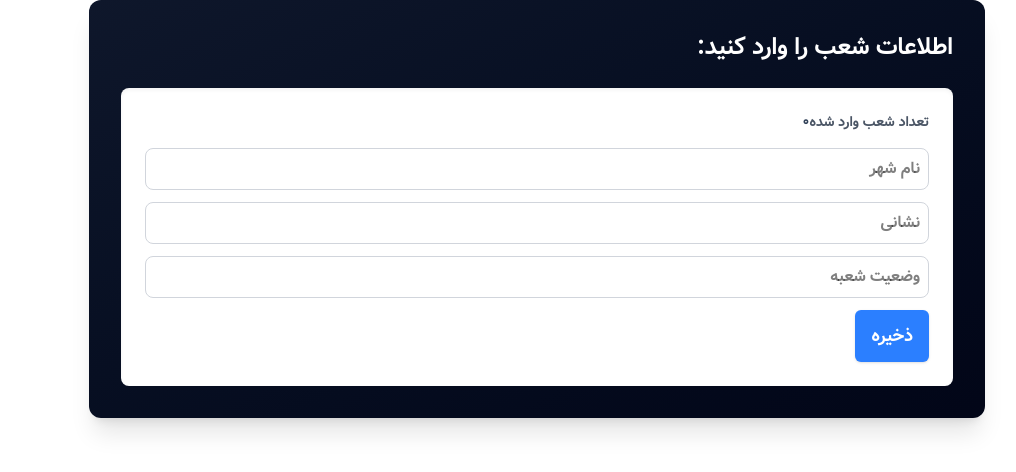
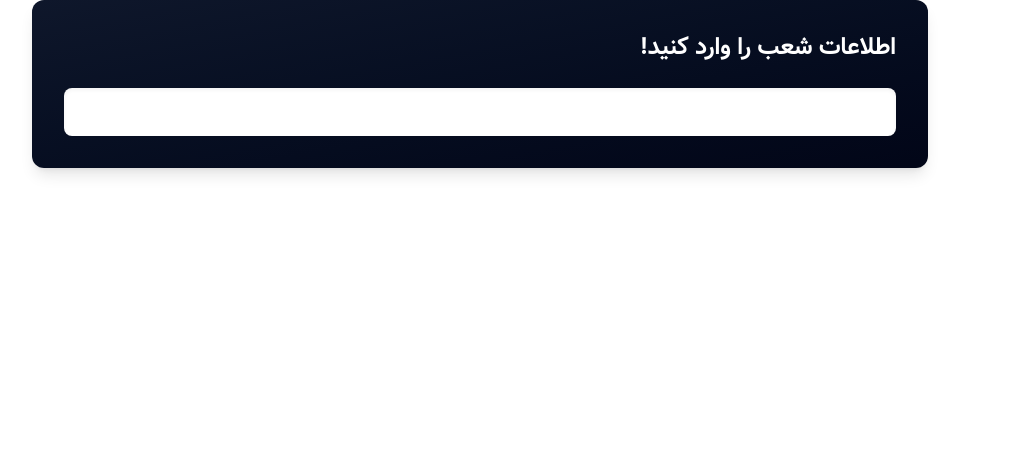
Before and after one commit to frau-azadeh/mini-crm, a Next.js app: page /branch in a window 1280 px wide. Shown: the top 472 px of the page, without its empty margins (223-1239 px from the left). Built offline with nearby package versions, Linux system fonts and the light colour scheme.

Commit message:
add type

```diff
--- a/src/app/components/Branch/AddBranch.tsx
+++ b/src/app/components/Branch/AddBranch.tsx
@@ -1,76 +1,23 @@
-"use client";
+import { Branch } from '@/types/types'
+import React, { useState } from 'react'
 
-import React, { useCallback, useMemo, useState } from "react";
+const AddBranch:React.FC = () => {
 
-import { Branch } from "@/types/types";
+  const[branch, setBranch] = useState<Branch[]>([])
+  const[form, setForm] = useState<Omit<Branch, "id">>({
+    city:"",
+    phone:"",
+    address:"",
+    status:""
+  })
+  return (
+    <div className='mx-auto max-w-4xl bg-gradient-to-br from-slate-900 to-slate-950 shadow-lg rounded-xl md:p-8'>
+      <h2 className='font-bold text-white text-xl md:text-2xl mb-6'>اطلاعات شعب را وارد کنید!</h2>
+      <div className='bg-white rounded-lg p-6 shadow-inner'>
 
-import Button from "../ui/Button";
-
-const AddBranch: React.FC = () => {
-  const [branch, setBranch] = useState<Branch[]>([]);
-  const [form, setForm] = useState<Omit<Branch, "id">>({
-    city: "",
-    phone: "",
-    address: "",
-    status: "",
-  });
-
-  const handleChange = useCallback((e: React.ChangeEvent<HTMLInputElement>) => {
-    const { name, value } = e.target;
-    setForm((prev) => ({ ...prev, [name]: value }));
-  }, []);
-
-  const handleAdd = useCallback(() => {
-    if (!form.city.trim()) return;
-
-    const newBranch: Branch = {
-      id: Date.now().toString(),
-      ...form,
-    };
-    setBranch((prev) => [...prev, newBranch]);
-    setForm({ city: "", phone: "", address: "", status: "" });
-  }, [form]);
-
-  const countBranch = useMemo(() => branch.length, [branch]);
-
-  return (
-    <div className="mx-auto max-w-4xl bg-gradient-to-br from-slate-900 to-slate-950 shadow-xl rounded-xl p-6 md:p-8">
-      <h2 className="font-bold text-white text-xl md:text-2xl mb-6">
-        اطلاعات شعب را وارد کنید:
-      </h2>
-      <div className="bg-white rounded-lg p-6 shadow-inner">
-        <span className="block text-sm text-gray-600 mb-4">
-          تعداد شعب وارد شده
-          <span className="font-semibold text-slate-700">{countBranch}</span>
-        </span>
-        <input
-          name="city"
-          value={form.city}
-          onChange={handleChange}
-          placeholder="نام شهر"
-          className="border border-gray-300 rounded-lg p-2 mb-3 w-full focus:ring-2 focus:ring-indigo-400 focus:outline-none transition"
-        />
-
-        <input
-          name="address"
-          value={form.address}
-          placeholder="نشانی"
-          onChange={handleChange}
-          className="border border-gray-300 rounded-lg p-2 mb-3 w-full focus:ring-2 focus:ring-indigo-400 focus:outline-none transition"
-        />
-
-        <input
-          name="status"
-          value={form.status}
-          placeholder="وضعیت شعبه"
-          className="border border-gray-300 rounded-lg p-2 mb-3 w-full focus:ring-2 focus:ring-indigo-400 focus:outline-none transition"
-          onChange={handleChange}
-        />
-
-        <Button onClick={handleAdd}>ذخیره</Button>
       </div>
     </div>
-  );
-};
+  )
+}
 
-export default AddBranch;
+export default AddBranch
```
